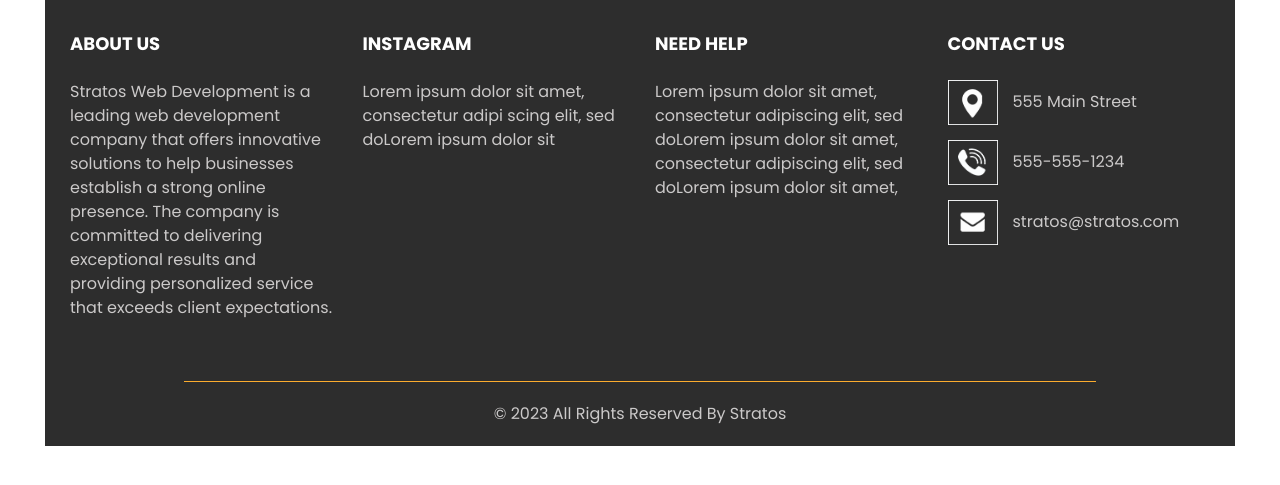
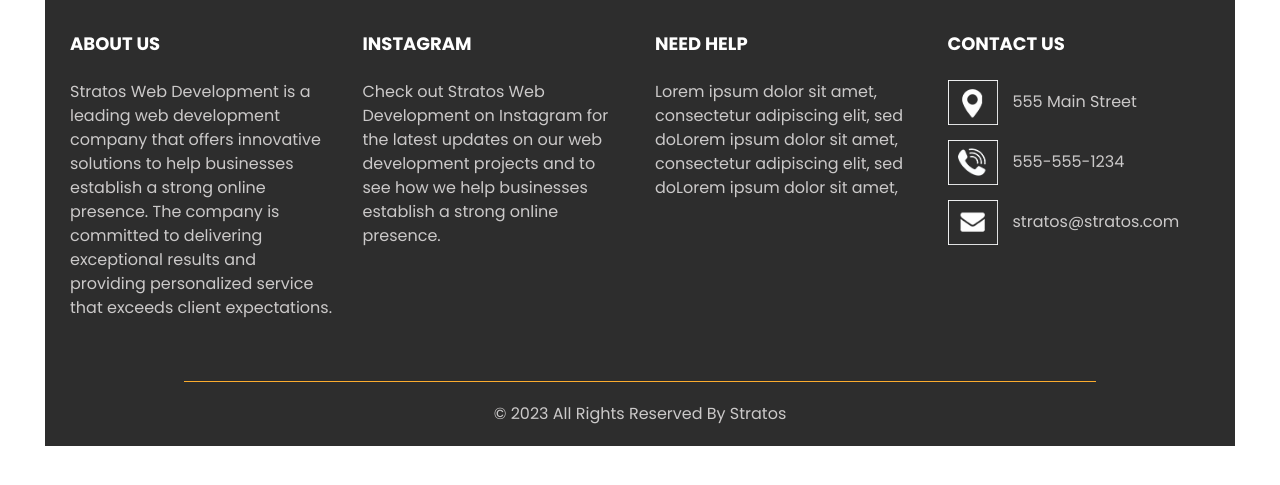
Before and after one commit to wilsb8/nitrogen-15, a website: page views/index.html in a window 1280 px wide. Shown: the part 6853-7338 px from the top of the page. Drawn offline with nearby package versions, Linux system fonts and the light colour scheme; files that its build step writes are made by us from their sources; files whose address does not match are found by name.

Commit message:
changes to index.html

```diff
--- a/views/index.html
+++ b/views/index.html
@@ -618,8 +618,7 @@
               Instagram
             </h6>
             <p>
-              Lorem ipsum dolor sit amet, consectetur adipi
-              scing elit, sed doLorem ipsum dolor sit
+              Check out Stratos Web Development on Instagram for the latest updates on our web development projects and to see how we help businesses establish a strong online presence.
             </p>
           </div>
           <div class="col-md-6 col-lg-3">
```
